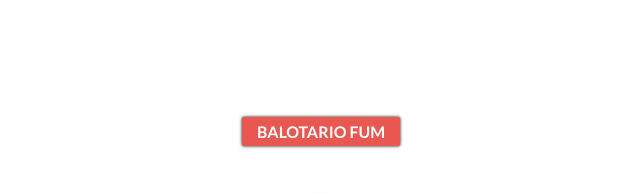
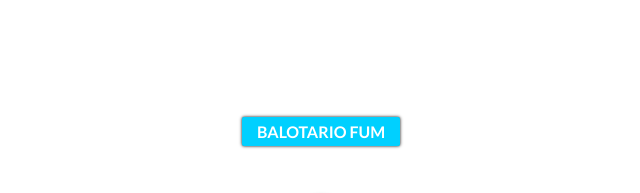
Before and after one commit to Code-Da-Vinci/Flujo--nico-recepci-n, a plain HTML site: page index.html in a window 1280 px wide. Shown: the part 212-405 px from the top of the page, without its empty margins (319-959 px from the left). Drawn offline with Linux system fonts and the light colour scheme.

Commit message:
Probando cambio de color pantalla inicio

```diff
--- a/style.css
+++ b/style.css
@@ -1,5 +1,6 @@
 :root {
     --col-pant2: rgb(232, 87, 80, 91);
+    --col-pant2: #00d0ff;
     --col-text1: rgb(255, 255, 255, 100);
 }
 
```
